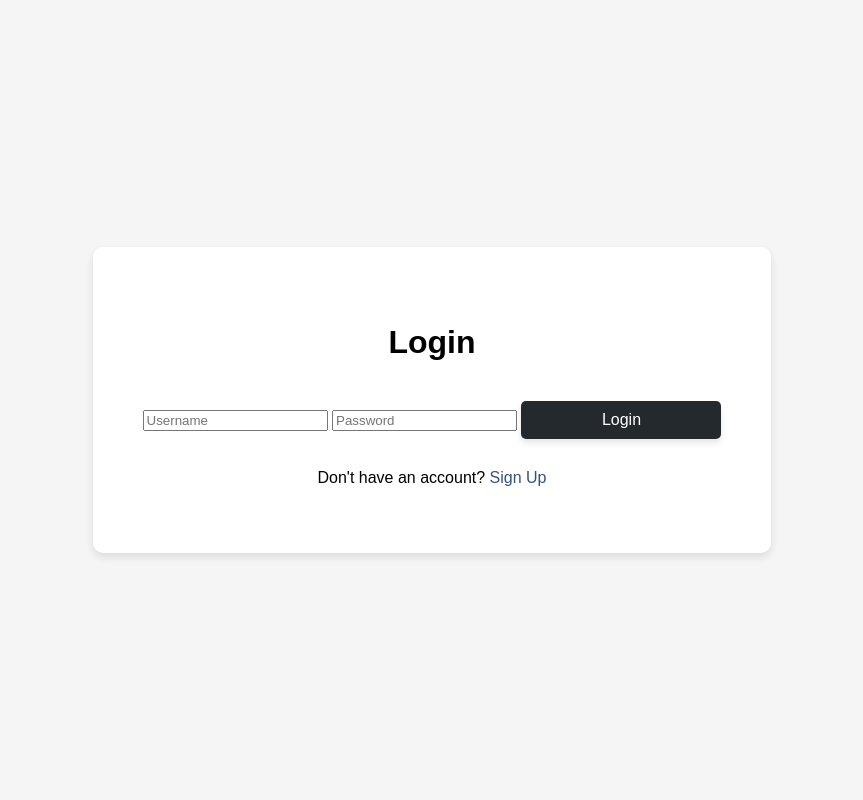
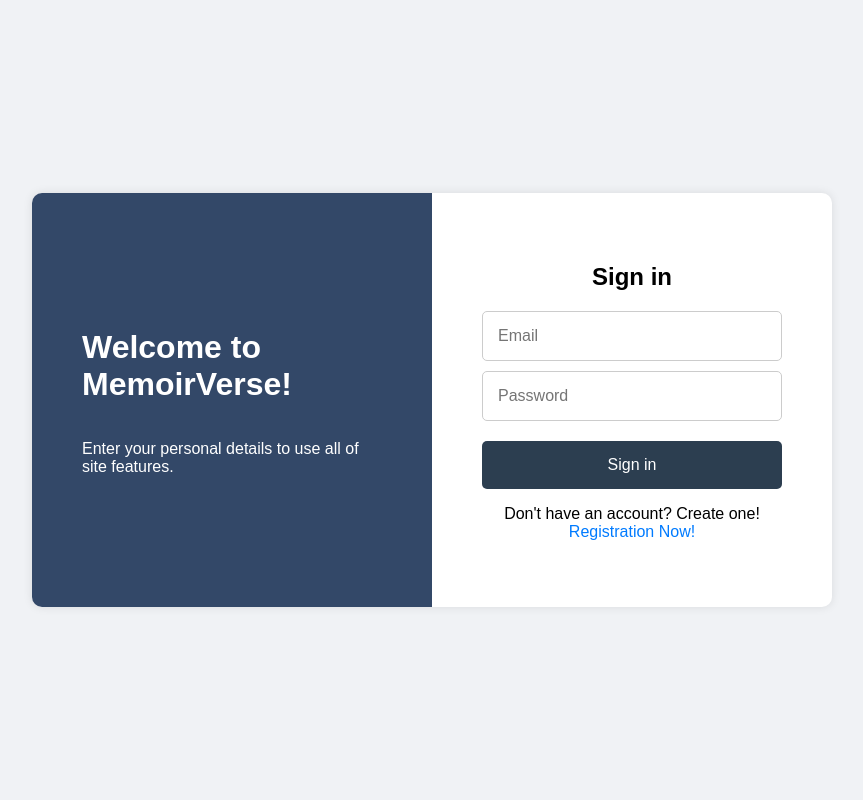
Before and after one commit to PUP-BSIT/project-sixth_sense, a PHP site: page /login.php in a window 1280 px wide. Shown: the whole page, without its empty margins (208-1071 px from the left). Run offline with PHP 8.4, Linux system fonts and the light colour scheme.

Commit message:
changes for login.php & login.css

```diff
--- a/MemoirVerse.UI/index.css
+++ /dev/null
@@ -1,189 +0,0 @@
-body {
-  margin: 0;
-  font-family: Arial, sans-serif;
-  display: flex;
-  justify-content: center;
-  align-items: center;
-  height: 100vh;
-  background-color: #f5f5f5;
-}
-
-.container {
-  display: flex;
-  background-color: #ffffff;
-  box-shadow: 0 4px 8px rgba(0, 0, 0, 0.1);
-  border-radius: 10px;
-  overflow: hidden;
-}
-
-.welcome-section {
-  background-color: #334868;
-  color: #ffffff;
-  padding: 50px;
-  flex: 1;
-  display: flex;
-  flex-direction: column;
-  justify-content: center;
-  align-items: flex-start;
-}
-
-.welcome-section h1 {
-  margin: 0;
-  font-size: 2.5em;
-}
-
-.welcome-section p {
-  font-size: 1.2em;
-  margin-top: 20px;
-}
-
-.signin-section {
-  padding: 50px;
-  flex: 1;
-  display: flex;
-  flex-direction: column;
-  justify-content: center;
-  align-items: center;
-}
-
-.signin-section h2 {
-  margin-bottom: 30px;
-  font-size: 2em;
-}
-
-.signin-btn {
-  width: 200px;
-  padding: 10px;
-  margin: 10px 0;
-  border: none;
-  border-radius: 5px;
-  font-size: 1em;
-  cursor: pointer;
-  box-shadow: 0 4px 6px rgba(0, 0, 0, 0.1);
-  transition: background-color 0.3s ease, transform 0.3s ease;
-  background-color: #ffffff;
-  font-family: 'Google Sans', sans-serif;
-}
-
-.login-signup-btn {
-  padding: 10px 20px;
-    font-size: 16px;
-    font-weight: 500;
-    color: white;
-    background-color: #007cf8;
-    border: none;
-    border-radius: 4px;
-    cursor: pointer;
-    display: flex;
-    align-items: center;
-}
-
-.github {
-  background-color: #24292e;
-  color: #ffffff;
-}
-
-.github:hover {
-  background-color: #444;
-}
-
-.github-icon {
-  width: 24px;
-  height: 24px;
-  margin-right: 8px;
-}
-
-.google {
-  background-color: #ffffff;
-}
-
-.google:hover {
-  background-color: #e9e9e9;
-}
-
-.google-icon {
-  align-items: center;
-  width: 24px;
-  height: 24px;
-  margin-right: 5px;
-  margin-top: 5px;
-}
-
-.facebook {
-  background-color: #3b5998;
-  color: #ffffff;
-}
-
-.facebook:hover {
-  background-color: #2d4373;
-}
-
-.separator {
-  margin: 20px 0;
-  font-size: 1em;
-  color: #888;
-}
-
-.create-account-btn {
-  width: 200px;
-  padding: 10px;
-  border: 2px solid #33527f;
-  border-radius: 5px;
-  font-size: 1em;
-  background-color: #ffffff;
-  color: #33527f;
-  cursor: pointer;
-  transition: background-color 0.3s, color 0.3s;
-}
-
-.create-account-btn:hover {
-  background-color: #33527f;
-  color: #ffffff;
-}
-
-.login-link {
-  margin-top: 20px;
-  font-size: 1em;
-}
-
-.login-link a {
-  color: #33527f;
-  text-decoration: none;
-  transition: color 0.3s;
-}
-
-.login-link a:hover {
-  color: #1a3155;
-}
-
-@media only screen and (max-width: 424px) {
-  body, .container {
-    flex-direction: column;
-  }
-
-  .container {
-    margin: 10px;
-  }
-
-  .welcome-section {
-    align-items: center;
-    padding: 18px;
-  }
-
-  .signin-section {
-    padding: 18px;
-  }
-
-  .welcome-section h1 {
-    font-size: 24px;
-  }
-
-  .welcome-section p, .signin-section h2, .signin-btn, .create-account-btn {
-    font-size: 14px;
-  }
-
-  .signin-btn, .create-account-btn {
-    width: 100%;
-    margin: 5px 0;
-  }
-}
--- /dev/null
+++ b/MemoirVerse.UI/login.css
@@ -0,0 +1,74 @@
+body {
+    font-family: Arial, sans-serif;
+    display: flex;
+    justify-content: center;
+    align-items: center;
+    height: 100vh;
+    margin: 0;
+    background-color: #f0f2f5;
+}
+
+.container {
+    display: flex;
+    background-color: #fff;
+    border-radius: 10px;
+    box-shadow: 0 0 10px rgba(0, 0, 0, 0.1);
+    overflow: hidden;
+    width: 800px;
+    max-width: 100%;
+}
+
+.welcome-section, .dashboard-section {
+    background-color: #334868;
+    color: #ffffff;
+    padding: 50px;
+    flex: 1;
+    display: flex;
+    flex-direction: column;
+    justify-content: center;
+    align-items: flex-start;
+}
+
+.login-section {
+    padding: 50px;
+    width: 50%;
+    box-sizing: border-box;
+    text-align: center;
+}
+
+form {
+    display: flex;
+    flex-direction: column;
+    gap: 10px;
+}
+
+input {
+    padding: 15px;
+    font-size: 16px;
+    border: 1px solid #ccc;
+    border-radius: 5px;
+}
+
+.btn {
+    padding: 15px;
+    border: none;
+    border-radius: 5px;
+    cursor: pointer;
+    font-size: 16px;
+    width: 100%;
+    color: white;
+    background-color: #2C3E50;
+}
+
+.login-btn, .logout-btn {
+    margin-top: 10px;
+}
+
+a {
+    color: #007BFF;
+    text-decoration: none;
+}
+
+a:hover {
+    text-decoration: underline;
+}
--- a/MemoirVerse.UI/login.php
+++ b/MemoirVerse.UI/login.php
@@ -1,28 +1,28 @@
 <!DOCTYPE html>
 <html lang="en">
 <head>
-    <meta name="viewport" content="width=device-width, initial-scale=1.0"/>
+    <meta charset="UTF-8">
+    <meta name="viewport" content="width=device-width, initial-scale=1.0">
     <title>MemoirVerse Login</title>
-    <link rel="stylesheet" href="./index.css"/>
+    <link rel="stylesheet" href="login.css">
 </head>
 <body>
     <div class="container">
-      <div class="signin-section">
-        <h2>Login</h2>
-        <form action="login_process.php" method="post">
-          <input type="text" name="username" placeholder="Username" required/>
-          <input
-            type="password"
-            name="password"
-            placeholder="Password"
-            required/>
-          <button type="submit" class="signin-btn github">Login</button>
+        <div class="welcome-section">
+            <h1>Welcome to MemoirVerse!</h1>
+            <p>Enter your personal details to use all of site features.</p>
+        </div>
+        <div class="login-section">
+            <h2>Sign in</h2>
+            <form id="login-form">
+                <input type="email" id="email" placeholder="Email" required>
+                <input type="password" id="password" placeholder="Password" required>
+                <button type="submit" class="btn login-btn">Sign in</button>
             </form>
-        <p class="login-link">
-             Don't have an account?
-          <a href="signup.php">Sign Up</a>
-        </p>
+
+            <p>Don't have an account? Create one! <a href="#"> Registration Now!</a></p>
         </div>
     </div>
+    <script src="login.js"></script>
 </body>
 </html>
```
Also changed, not shown: MemoirVerse.UI/index.php (deleted, +0 -49 lines). Lines whose indentation alone changed are shown as unchanged.
